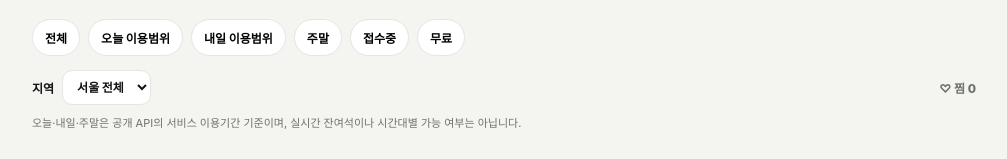
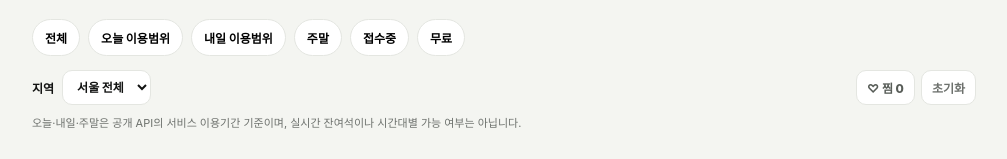
Before and after one commit to leeseunghun123/joopjoop, a Next.js app: page / in a window 1280 px wide. Shown: the part 479-638 px from the top of the page, without its empty margins (136-1143 px from the left). Built offline with nearby package versions, Linux system fonts and the light colour scheme.

Commit message:
Add favorites view and filter reset

```diff
--- a/app/globals.css
+++ b/app/globals.css
@@ -57,7 +57,10 @@ a{text-decoration:none;color:inherit}
 .filterTools{display:flex;justify-content:space-between;align-items:center;gap:10px;padding:6px 0 0}
 .areaSelect{display:flex;align-items:center;gap:8px;font-size:12px;font-weight:850}
 .areaSelect select{max-width:150px;border:1px solid var(--line);border-radius:10px;background:#fff;padding:8px 10px;color:var(--text)}
-.favoriteCount{font-size:12px;color:var(--muted);font-weight:850}
+.filterActions{display:flex;gap:6px}
+.filterActions button{border:1px solid var(--line);border-radius:10px;background:#fff;padding:8px 10px;font-size:12px;font-weight:850;color:#585d58}
+.filterActions button.active{border-color:#f3b7bd;background:#fff0f1;color:#c43e4e}
+.filterActions button.reset{color:var(--muted)}
 .filterHint{margin:10px 0 0;color:var(--muted);font-size:11px;line-height:1.55}
 
 .stats{
--- a/app/page.js
+++ b/app/page.js
@@ -63,6 +63,7 @@ export default function Home() {
   const [quickFilter, setQuickFilter] = useState("all");
   const [area, setArea] = useState("all");
   const [favoriteIds, setFavoriteIds] = useState([]);
+  const [showFavoritesOnly, setShowFavoritesOnly] = useState(false);
   const [loading, setLoading] = useState(true);
   const [loadError, setLoadError] = useState("");
 
@@ -88,6 +89,7 @@ export default function Home() {
 
         if (q && !hay.includes(q)) return false;
         if (area !== "all" && x.area !== area) return false;
+        if (showFavoritesOnly && !favoriteIds.includes(x.id)) return false;
         if (intent === "free" && !x.free) return false;
         if (intent === "sport" && x.category !== "sport") return false;
         if (intent === "weekend" && !inWeekend(x)) return false;
@@ -105,7 +107,7 @@ export default function Home() {
         const bScore = (isOpen(b) ? 50 : 0) + (b.free ? 20 : 0) + (includesDate(b, addDays(0)) ? 10 : 0);
         return bScore - aScore;
       });
-  }, [rows, query, area, intent, time]);
+  }, [rows, query, area, favoriteIds, showFavoritesOnly, intent, time]);
 
   useEffect(() => {
     fetch("/api/reservations")
@@ -156,6 +158,15 @@ export default function Home() {
       window.localStorage.setItem("joopjoop-favorites", JSON.stringify(next));
       return next;
     });
+  }
+
+  function resetFilters() {
+    setQuery("");
+    setIntent("all");
+    setTime("open");
+    setQuickFilter("all");
+    setArea("all");
+    setShowFavoritesOnly(false);
   }
 
   return (
@@ -231,7 +242,15 @@ export default function Home() {
             {areas.map((value) => <option key={value} value={value}>{value}</option>)}
           </select>
         </label>
-        <span className="favoriteCount">♡ 찜 {favoriteIds.length}</span>
+        <div className="filterActions">
+          <button
+            className={showFavoritesOnly ? "active" : ""}
+            onClick={() => setShowFavoritesOnly((value) => !value)}
+          >
+            {showFavoritesOnly ? "♥ 찜만 보는 중" : `♡ 찜 ${favoriteIds.length}`}
+          </button>
+          <button className="reset" onClick={resetFilters}>초기화</button>
+        </div>
       </div>
       <p className="filterHint">오늘·내일·주말은 공개 API의 서비스 이용기간 기준이며, 실시간 잔여석이나 시간대별 가능 여부는 아닙니다.</p>
 
```
